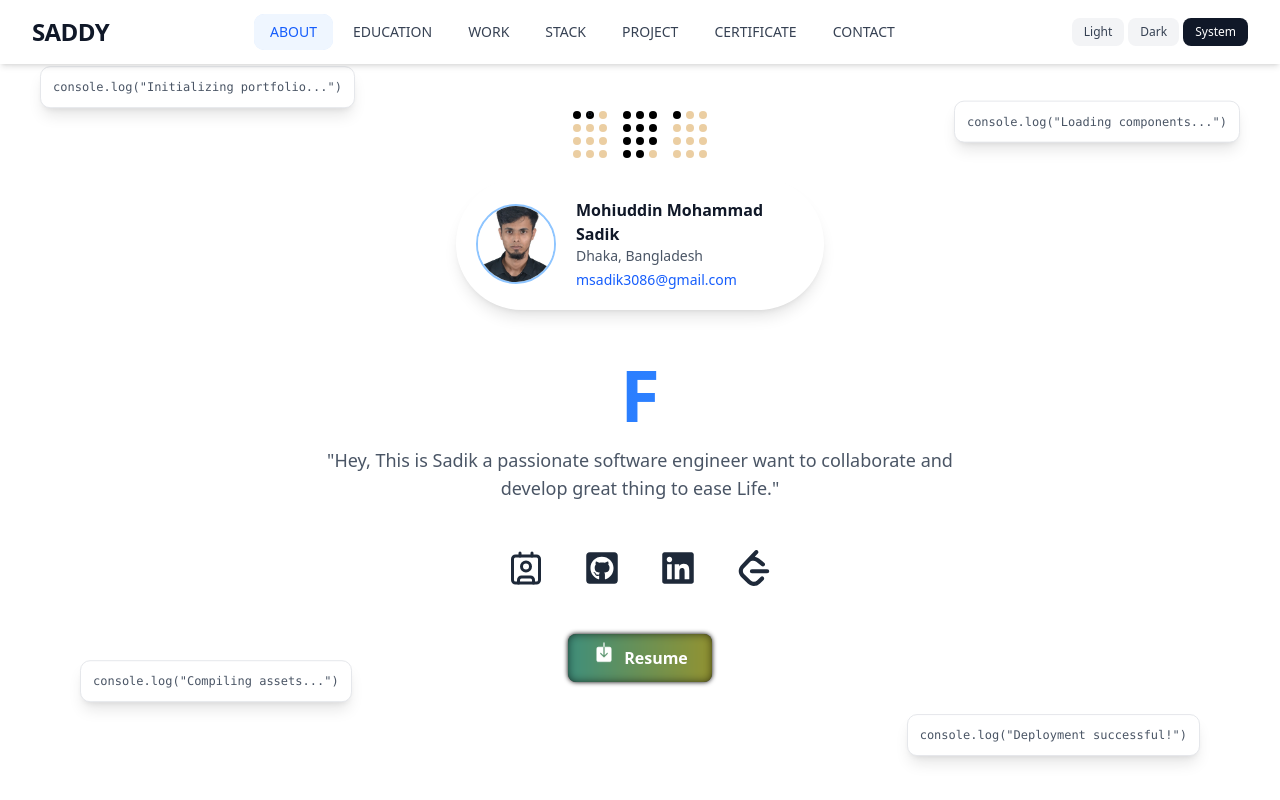
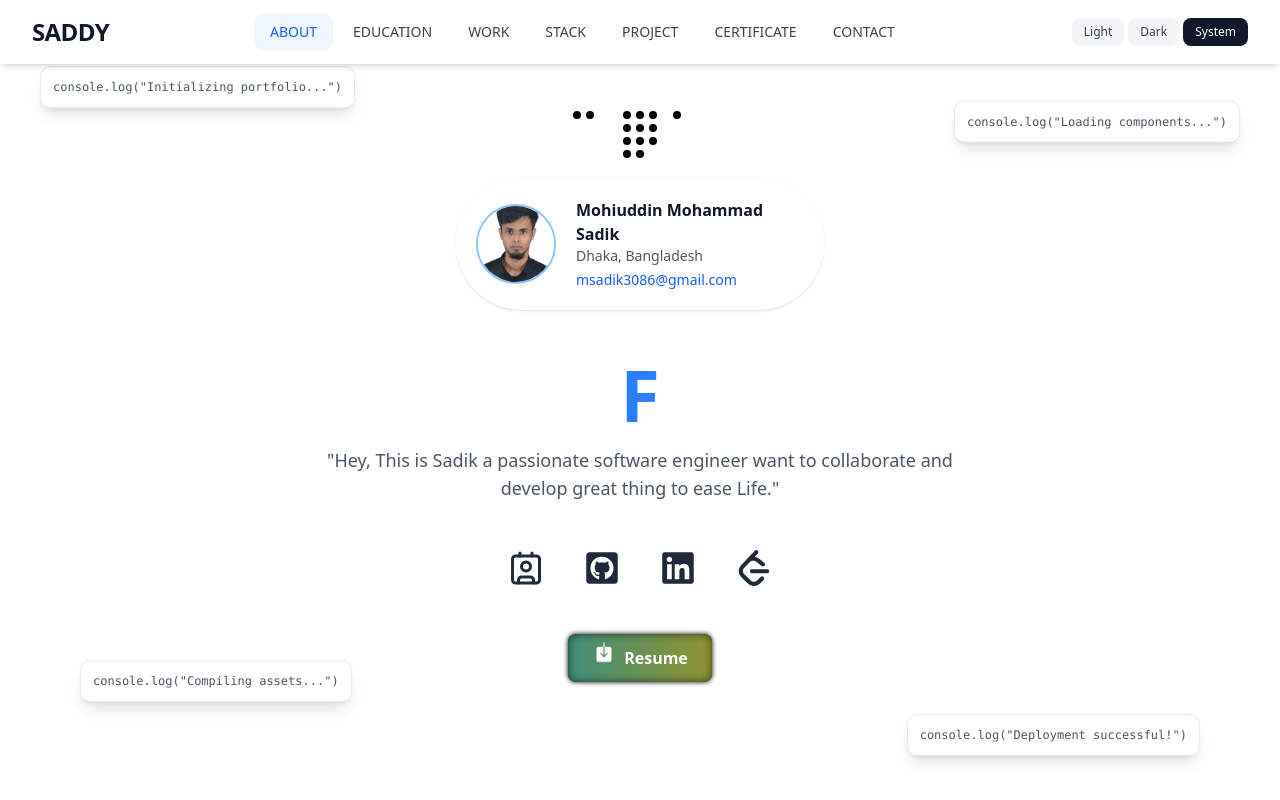
Before and after one commit to dksaddy/msadik, a Next.js app: page / in a window 1280 px wide. Shown: the top 800 px of the page. Built offline with nearby package versions, Linux system fonts and the light colour scheme.

Commit message:
dark style complete in HERO

```diff
--- a/app/components/Hero.jsx
+++ b/app/components/Hero.jsx
@@ -53,7 +53,7 @@ export default function Hero() {
           <MatrixClock />
 
           <div className="rounded-lg p-2 max-w-sm w-full mx-auto">
-            <div className="flex items-center space-x-5 shadow-lg rounded-full p-5">
+            <div className="flex items-center space-x-5 shadow-sm dark:shadow-white rounded-full p-5">
               <div className="w-16 h-16 md:w-20 md:h-20 rounded-full overflow-hidden flex-shrink-0 border-2 border-blue-300">
                 <img
                   src="/Mohiuddin Mohammad Sadik_Software Engineer.jpg"
@@ -62,8 +62,12 @@ export default function Hero() {
                 />
               </div>
               <div className="flex-1 min-w-0 text-left">
-                <h3 className="font-semibold text-gray-900 text-sm md:text-base">Mohiuddin Mohammad Sadik</h3>
-                <p className="text-gray-600 text-xs md:text-sm mb-1">Dhaka, Bangladesh</p>
+                <h3
+                className="font-semibold text-gray-900 text-sm md:text-base dark:text-foreground"
+                >
+                  Mohiuddin Mohammad Sadik
+                </h3>
+                <p className="text-gray-600 text-xs md:text-sm mb-1 dark:text-foreground">Dhaka, Bangladesh</p>
                 <EmailCopy hero={true} />
               </div>
             </div>
@@ -79,7 +83,7 @@ export default function Hero() {
           <h1 className="text-2xl sm:text-4xl md:text-6xl lg:text-7xl font-extrabold mb-4 bg-gradient-to-r from-blue-600 via-blue-500 to-blue-400 bg-clip-text text-transparent">
             <Typewriter texts={["FULL STACK DEVELOPER", "FRONTEND DEVELOPER", "MOBILE APPS DEVELOPER"]} />
           </h1>
-          <p className="text-lg max-w-2xl mx-auto text-gray-600 mb-10">
+          <p className="text-lg max-w-2xl mx-auto text-gray-600 mb-10 dark:text-foreground">
             "Hey, This is Sadik a passionate software engineer want to collaborate and develop great thing to ease Life."
           </p>
         </motion.div>
@@ -91,19 +95,19 @@ export default function Hero() {
           transition={{ duration: 1, ease: 'easeOut', delay: 0.2 }}
         >
           <a href="#contact">
-            <LuContact className="lg:text-4xl text-2xl" />
+            <LuContact className="lg:text-4xl text-2xl dark:text-foreground" />
           </a>
 
           <a href="https://github.com/dksaddy" target="_blank">
-            <FaGithubSquare className="lg:text-4xl text-2xl" />
+            <FaGithubSquare className="lg:text-4xl text-2xl dark:text-foreground" />
           </a>
 
           <a href="https://linkedin.com/in/msadik3086" target="_blank">
-            <FaLinkedin className="lg:text-4xl text-2xl" />
+            <FaLinkedin className="lg:text-4xl text-2xl dark:text-foreground" />
           </a>
 
           <a href="https://leetcode.com/u/saddypro1/" target="_blank">
-            <SiLeetcode className="lg:text-4xl text-2xl" />
+            <SiLeetcode className="lg:text-4xl text-2xl dark:text-foreground" />
           </a>
 
         </motion.div>
--- a/app/globals.css
+++ b/app/globals.css
@@ -77,7 +77,7 @@
 }
 
 .dark {
-  --background: oklch(22.795% 0.00785 17.562);
+  --background: oklch(0.235 0 129.63);
   --foreground: oklch(0.985 0 0);
   --card: oklch(0.205 0 0);
   --card-foreground: oklch(0.985 0 0);
--- a/app/helper/Clock.jsx
+++ b/app/helper/Clock.jsx
@@ -29,8 +29,8 @@ const renderMatrix = (filledCount, totalBoxes, isHour = false) => {
           initial={{ scale: 0.8, opacity: 0.3 }}
           animate={{
             scale: 1,
-            opacity: i < filledCount ? 1 : 0.4, // all past boxes stay lit
-            backgroundColor: i < filledCount ? "#000000ff" : "#ce8517ff",
+            opacity: i < filledCount ? 1 : 1, // all past boxes stay lit
+            backgroundColor: i < filledCount ? "#000000ff" : "#ffffffff",
           }}
           transition={{ duration: 0.2 }}
           className="w-2 h-2 flex items-center justify-center rounded"
```
